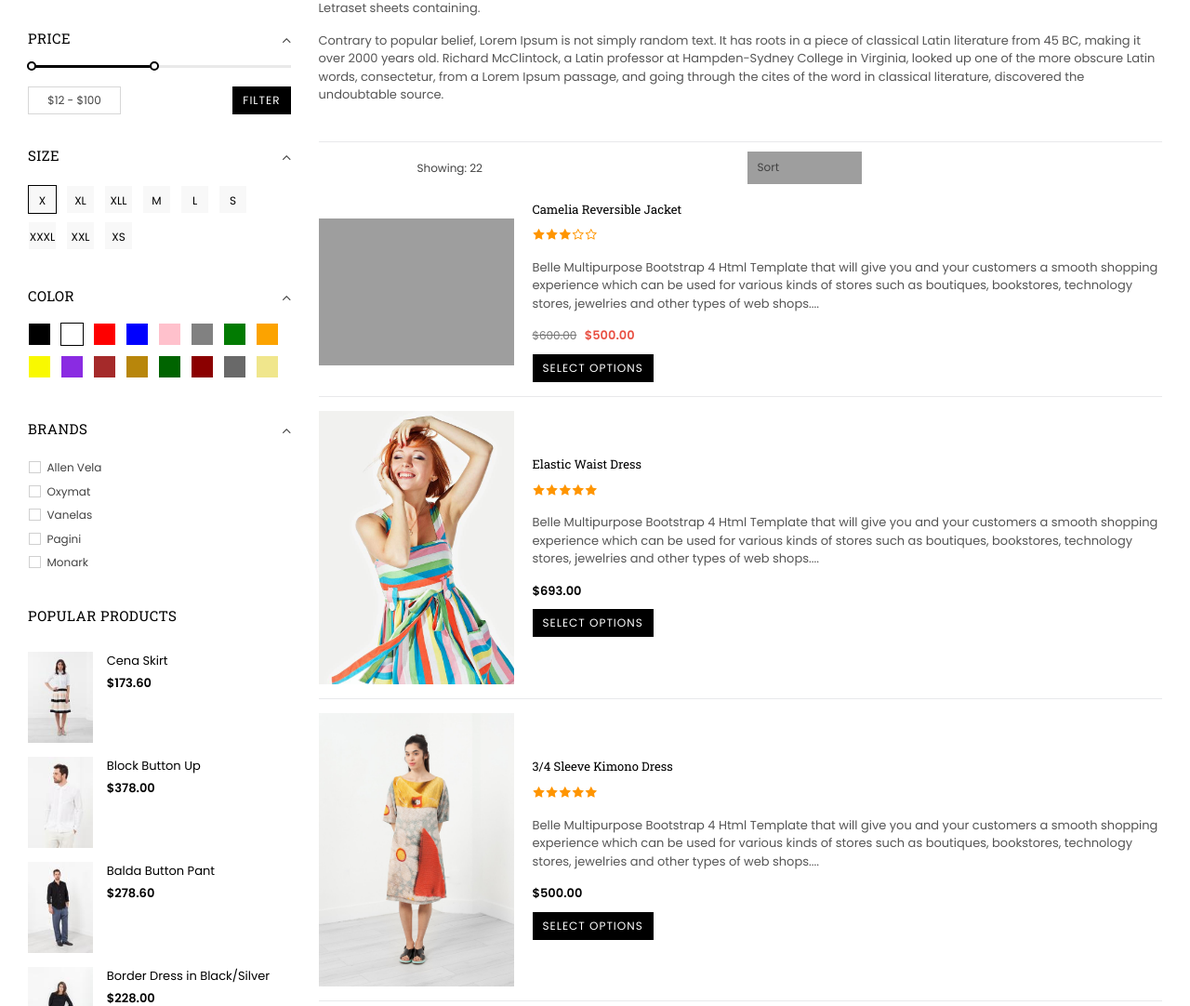
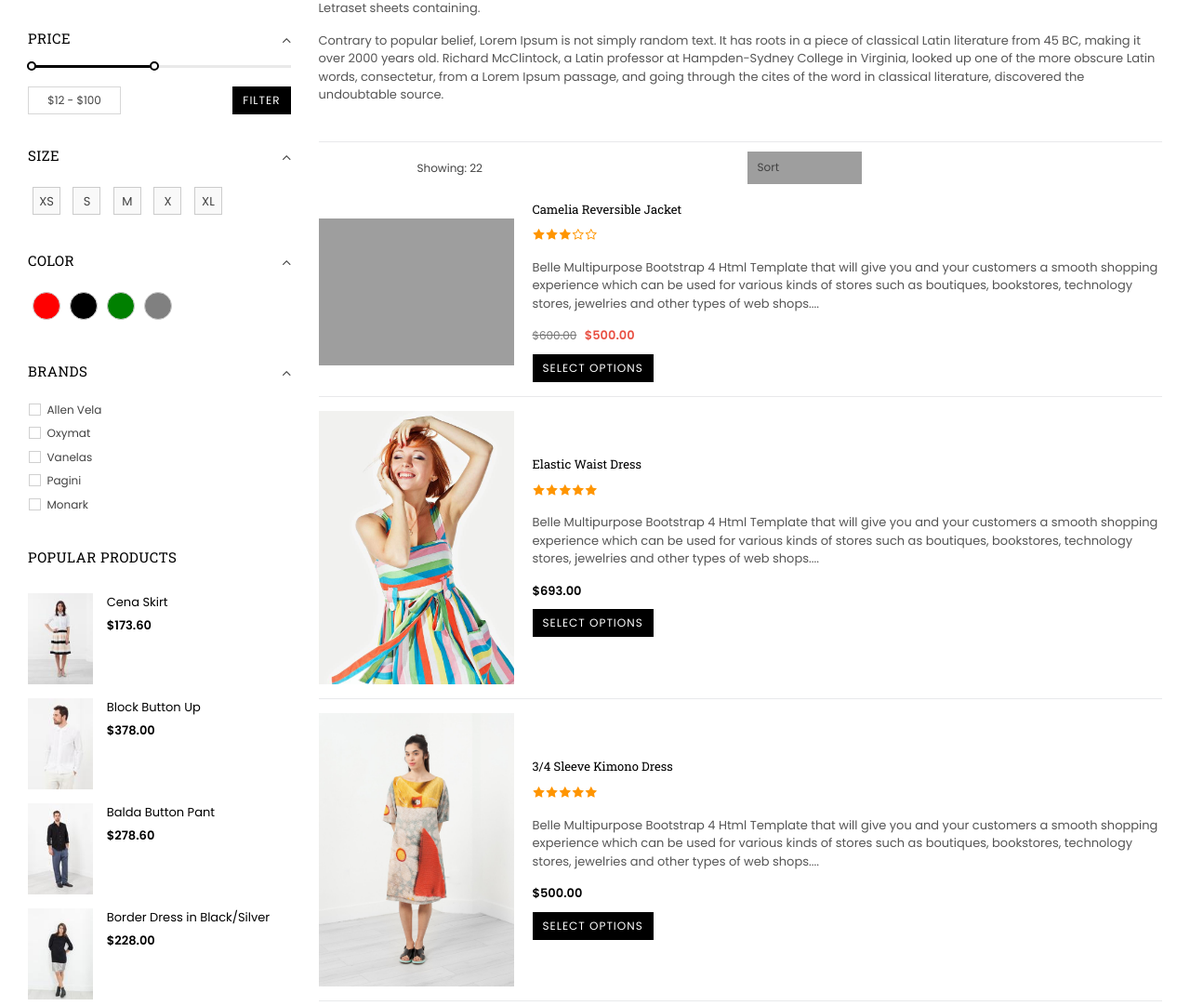
Before and after one commit to usman-ghani190/python-django-belle, a Django app: page /shop/ in a window 1280 px wide. Shown: the part 542-1624 px from the top of the page at 93% size. Run offline with Django 5.2, Linux system fonts and the light colour scheme; data comes from the database, SQL or seed files in the repository; some libraries are stand-ins or nearby versions; some web fonts are replaced; grey boxes are pictures that could not be loaded.

Commit message:
rendered half side-bar on shop page

```diff
--- a/app/templates/app/shop.html
+++ b/app/templates/app/shop.html
@@ -53,6 +53,7 @@
                             	<h2>Price</h2>
                             </div>
                             <form action="#" method="post" class="price-filter">
+                                {% csrf_token %}
                                 <div id="slider-range" class="ui-slider ui-slider-horizontal ui-widget ui-widget-content ui-corner-all">
                                 	<div class="ui-slider-range ui-widget-header ui-corner-all"></div>
                                     <span class="ui-slider-handle ui-state-default ui-corner-all" tabindex="0"></span>
@@ -70,45 +71,48 @@
                         </div>
                         <!--End Price Filter-->
                         <!--Size Swatches-->
-                        <div class="sidebar_widget filterBox filter-widget size-swacthes">
-                            <div class="widget-title"><h2>Size</h2></div>
-                            <div class="filter-color swacth-list">
-                            	<ul>
-                                    <li><span class="swacth-btn checked">X</span></li>
-                                    <li><span class="swacth-btn">XL</span></li>
-                                    <li><span class="swacth-btn">XLL</span></li>
-                                    <li><span class="swacth-btn">M</span></li>
-                                    <li><span class="swacth-btn">L</span></li>
-                                    <li><span class="swacth-btn">S</span></li>
-                                    <li><span class="swacth-btn">XXXL</span></li>
-                                    <li><span class="swacth-btn">XXL</span></li>
-                                    <li><span class="swacth-btn">XS</span></span></li>
-                                </ul>
+                        <div class="sidebar_widget filterBox filter-widget">
+                        <div class="widget-title"><h2>Size</h2></div>
+                        <form method="get" action="{% url 'shop' %}">
+                            <div class="filter-size swatch-list clearfix">
+                                {% for size in sizes %}
+                                <label style="display: inline-block; margin: 5px;">
+                                    <input type="radio" name="size" value="{{ size.name }}"
+                                        style="display: none;"
+                                        onchange="this.form.submit()"
+                                        {% if request.GET.size == size.name %}checked{% endif %}>
+                                    <span class="size-btn"
+                                        style="display: inline-block; width: 30px; height: 30px; border: 1px solid #ccc; text-align: center; line-height: 30px; font-weight: normal; background-color: #f9f9f9; cursor: pointer;">
+                                        {{ size.name }}
+                                    </span>
+                                </label>
+                                {% endfor %}
                             </div>
-                        </div>
+                        </form>
+                    </div>
+
+
                         <!--End Size Swatches-->
                         <!--Color Swatches-->
                         <div class="sidebar_widget filterBox filter-widget">
-                            <div class="widget-title"><h2>Color</h2></div>
-                            <div class="filter-color swacth-list clearfix">
-                                <span class="swacth-btn black"></span>
-                                <span class="swacth-btn white checked"></span>
-                                <span class="swacth-btn red"></span>
-                                <span class="swacth-btn blue"></span>
-                                <span class="swacth-btn pink"></span>
-                                <span class="swacth-btn gray"></span>
-                                <span class="swacth-btn green"></span>
-                                <span class="swacth-btn orange"></span>
-                                <span class="swacth-btn yellow"></span>
-                                <span class="swacth-btn blueviolet"></span>
-                                <span class="swacth-btn brown"></span>
-                                <span class="swacth-btn darkGoldenRod"></span>
-                                <span class="swacth-btn darkGreen"></span>
-                                <span class="swacth-btn darkRed"></span>
-                                <span class="swacth-btn dimGrey"></span>
-                                <span class="swacth-btn khaki"></span>
+                        <div class="widget-title"><h2>Color</h2></div>
+                        <form method="get" action="{% url 'shop' %}">
+                            <div class="filter-color swatch-list clearfix">
+                                {% for color in colors %}
+                                <label style="display: inline-block; margin: 5px;">
+                                    <input type="radio" name="color" value="{{ color.name }}"
+                                        style="display: none;"
+                                        onchange="this.form.submit()"
+                                        {% if request.GET.color == color.name %}checked{% endif %}>
+                                    <span class="swatch-btn"
+                                        style="display: inline-block; width: 30px; height: 30px; border: 1px solid #ccc; border-radius: 50%; background-color: {{ color.name|lower }}; cursor: pointer;">
+                                    </span>
+                                </label>
+                                {% endfor %}
                             </div>
-                        </div>
+                        </form>
+                    </div>
+
                         <!--End Color Swatches-->
                         <!--Brand-->
                         <div class="sidebar_widget filterBox filter-widget">
--- a/app/views.py
+++ b/app/views.py
@@ -33,9 +33,26 @@ def index(request, slug=None):
 def shop_page(request):
     categories = Category.objects.filter(parent__isnull=True)
     products = Product.objects.all()
+    colors= Color.objects.all()
+    sizes = Size.objects.all()
+    selected_size = request.GET.get('size')
+
+    if selected_size:
+        # Filter products that have the selected size
+        products = products.filter(available_sizes__name=selected_size)
+
+    # Get the min and max price from the query parameters
+    price = request.GET.get('amount')
+
+    # Filter products based on the price range
+    if price:
+        products = products.filter(price__lte=price)
+
     context = {
         "categories": categories,
         "products": products,
+        'colors':colors,
+        'sizes':sizes,
     }
     return render(request, 'app/shop.html', context)
 
```
